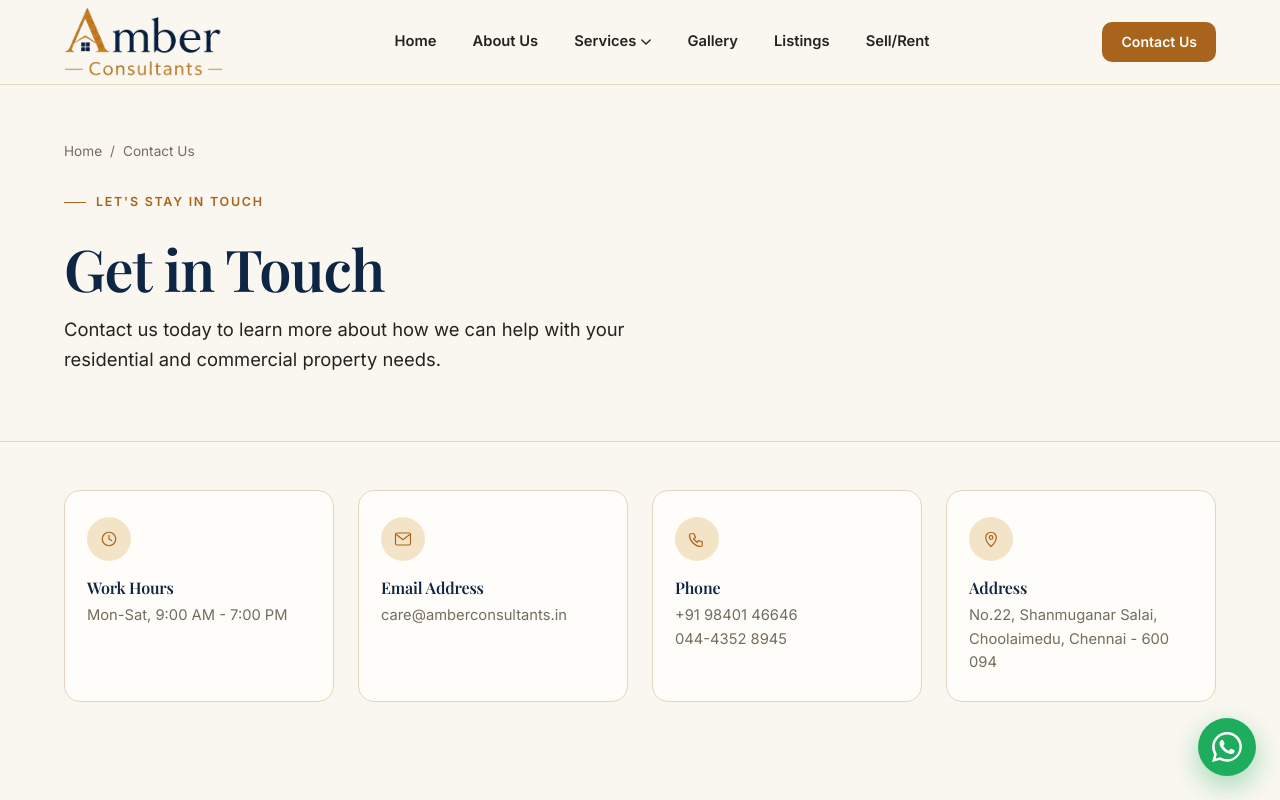
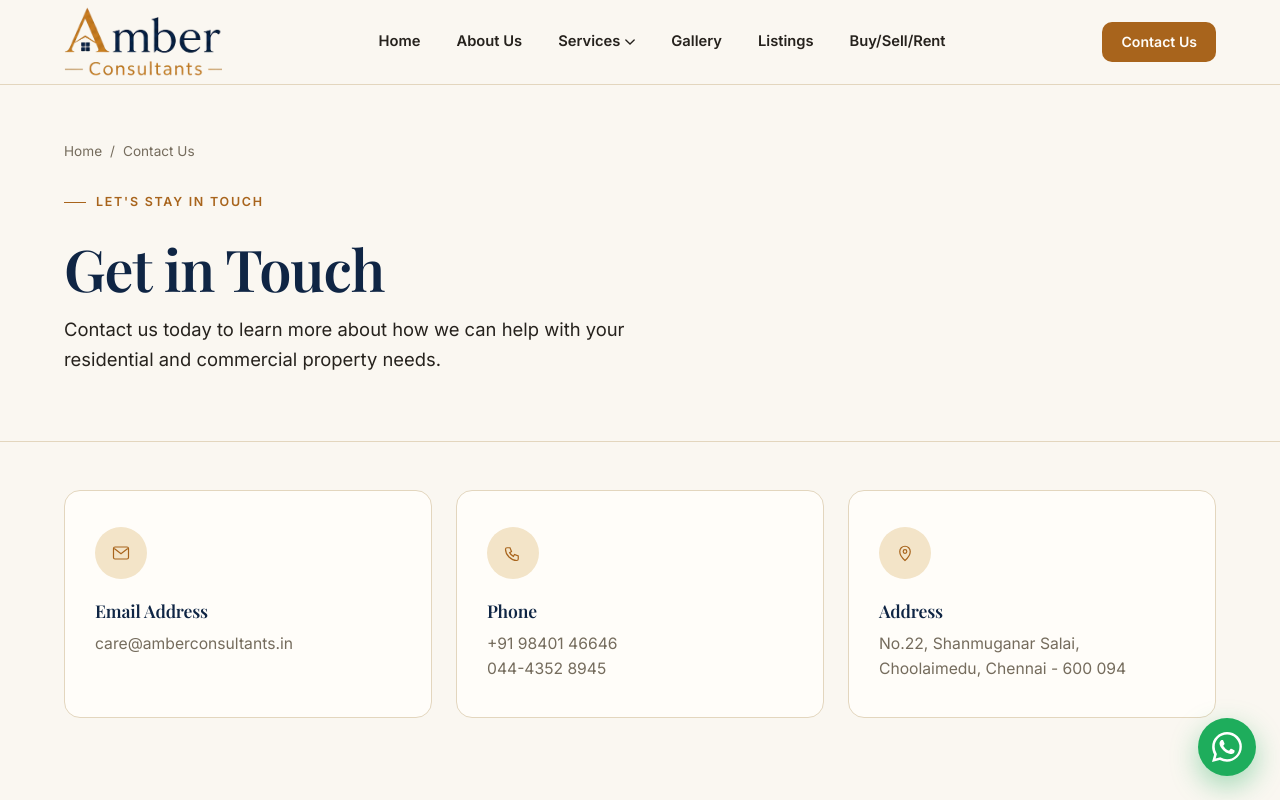
Before and after one commit to karan51290/Amber-Consultants, a plain HTML site: page site/contact.html in a window 1280 px wide. Shown: the top 800 px of the page. Drawn offline with nearby package versions, Linux system fonts and the light colour scheme.

Commit message:
Apply v9 content revisions and contact page cleanup
Remove work hours from footer/contact page, rebrand Sell/Rent to
Buy/Sell/Rent site-wide, simplify home service card labels, restyle
renovation page bullets/highlight band/spacing, and rebalance the
3-column contact info grid.

Co-Authored-By: Claude Sonnet 5 <noreply@anthropic.com>

```diff
--- a/site/contact.html
+++ b/site/contact.html
@@ -34,7 +34,7 @@
                 </li>
 <li><a class="nav-link" href="gallery.html">Gallery</a></li>
 <li><a class="nav-link" href="listings.html">Listings</a></li>
-<li><a class="nav-link" href="sell.html">Sell/Rent</a></li>
+<li><a class="nav-link" href="sell.html">Buy/Sell/Rent</a></li>
 </ul>
     </nav>
     <div class="nav-cta">
@@ -63,7 +63,7 @@
                 </li>
 <li><a class="nav-link" href="gallery.html">Gallery</a></li>
 <li><a class="nav-link" href="listings.html">Listings</a></li>
-<li><a class="nav-link" href="sell.html">Sell/Rent</a></li>
+<li><a class="nav-link" href="sell.html">Buy/Sell/Rent</a></li>
   </ul>
   <a href="contact.html" class="btn btn-primary btn-block" style="margin-top:24px;">Contact Us</a>
 </aside>
@@ -81,11 +81,6 @@
 <section class="section-tight">
   <div class="container">
     <div class="contact-info-grid">
-      <div class="contact-info-card">
-        <div class="icon-wrap"><svg width="18" height="18" viewBox="0 0 24 24" fill="none"><circle cx="12" cy="12" r="9" stroke="currentColor" stroke-width="1.6"/><path d="M12 7v5l3.5 2" stroke="currentColor" stroke-width="1.6" stroke-linecap="round"/></svg></div>
-        <h4>Work Hours</h4>
-        <p>Mon-Sat, 9:00 AM - 7:00 PM</p>
-      </div>
       <div class="contact-info-card">
         <div class="icon-wrap"><svg width="18" height="18" viewBox="0 0 24 24" fill="none"><rect x="2" y="4" width="20" height="16" rx="2" stroke="currentColor" stroke-width="1.6"/><path d="m3 6 9 7 9-7" stroke="currentColor" stroke-width="1.6"/></svg></div>
         <h4>Email Address</h4>
@@ -188,7 +183,6 @@
           <li><svg width="16" height="16" viewBox="0 0 24 24" fill="none"><path d="M12 22s7-6.2 7-12A7 7 0 1 0 5 10c0 5.8 7 12 7 12z" stroke="currentColor" stroke-width="1.6"/><circle cx="12" cy="10" r="2.4" stroke="currentColor" stroke-width="1.6"/></svg>No.22, Shanmuganar Salai, Choolaimedu, Chennai - 600 094</li>
           <li><svg width="16" height="16" viewBox="0 0 24 24" fill="none"><path d="M4 5h4l2 5-2.5 1.5a11 11 0 0 0 5 5L14 14l5 2v4a2 2 0 0 1-2 2C9.5 22 2 14.5 2 7a2 2 0 0 1 2-2z" stroke="currentColor" stroke-width="1.6"/></svg><a href="tel:+919840146646" style="color:inherit;">+91 98401 46646</a></li>
           <li><svg width="16" height="16" viewBox="0 0 24 24" fill="none"><rect x="2" y="4" width="20" height="16" rx="2" stroke="currentColor" stroke-width="1.6"/><path d="m3 6 9 7 9-7" stroke="currentColor" stroke-width="1.6"/></svg><a href="mailto:care@amberconsultants.in" style="color:inherit;">care@amberconsultants.in</a></li>
-          <li><svg width="16" height="16" viewBox="0 0 24 24" fill="none"><circle cx="12" cy="12" r="9" stroke="currentColor" stroke-width="1.6"/><path d="M12 7v5l3.5 2" stroke="currentColor" stroke-width="1.6" stroke-linecap="round"/></svg>Mon-Sat, 9:00 AM - 7:00 PM</li>
         </ul>
       </div>
     </div>
--- a/site/css/styles.css
+++ b/site/css/styles.css
@@ -505,7 +505,7 @@ a:focus-visible, button:focus-visible, input:focus-visible, textarea:focus-visib
 }
 
 /* ---- Highlight band (value-prop checklist band) ---- */
-.highlight-band { background: var(--amber-deep); border-radius: var(--r-xl); padding: 56px 48px; }
+.highlight-band { background: var(--navy); border-radius: var(--r-xl); padding: 56px 48px; }
 .highlight-list { display: flex; flex-wrap: wrap; justify-content: center; gap: 18px 32px; margin-top: 32px; }
 .highlight-item { display: flex; align-items: center; gap: 12px; color: var(--on-amber); font-weight: 600; font-size: 1.05rem; }
 .check-badge {
@@ -552,7 +552,7 @@ a:focus-visible, button:focus-visible, input:focus-visible, textarea:focus-visib
 .category-item h4 { margin-bottom: 8px; }
 .category-item ul { display: flex; flex-direction: column; gap: 6px; }
 .category-item ul li { font-size: 0.96rem; color: var(--body); position: relative; padding-left: 18px; }
-.category-item ul li::before { content: "—"; position: absolute; left: 0; color: var(--amber-deep); }
+.category-item ul li::before { content: "•"; position: absolute; left: 0; color: var(--amber-deep); }
 
 /* ---- Accordion ---- */
 .accordion { border-radius: var(--r-lg); overflow: hidden; border: 1px solid var(--hairline); background: var(--cream-white); }
@@ -653,18 +653,18 @@ a:focus-visible, button:focus-visible, input:focus-visible, textarea:focus-visib
 .lightbox-next { right: 24px; top: 50%; transform: translateY(-50%); }
 
 /* ---- Contact page ---- */
-.contact-info-grid { display: grid; grid-template-columns: repeat(4, 1fr); gap: var(--sp-lg); }
+.contact-info-grid { display: grid; grid-template-columns: repeat(3, 1fr); gap: var(--sp-lg); }
 .contact-info-card {
   background: var(--cream-white); border: 1px solid var(--hairline); border-radius: var(--r-lg);
-  padding: 26px 22px; text-align: left;
+  padding: 36px 30px; text-align: left;
 }
 .contact-info-card .icon-wrap {
-  width: 44px; height: 44px; border-radius: 50%;
+  width: 52px; height: 52px; border-radius: 50%;
   background: var(--amber-wash); color: var(--amber-deep);
-  display: flex; align-items: center; justify-content: center; margin-bottom: 14px;
+  display: flex; align-items: center; justify-content: center; margin-bottom: 18px;
 }
-.contact-info-card h4 { font-size: 1rem; margin-bottom: 4px; }
-.contact-info-card p { margin: 0; color: var(--muted); font-size: 0.92rem; }
+.contact-info-card h4 { font-size: 1.1rem; margin-bottom: 6px; }
+.contact-info-card p { margin: 0; color: var(--muted); font-size: 0.98rem; }
 @media (max-width: 860px) { .contact-info-grid { grid-template-columns: repeat(2, 1fr); } }
 @media (max-width: 560px) { .contact-info-grid { grid-template-columns: 1fr; } }
 
```
Also changed, not shown: site/about.html (+2 -3 lines), site/building-renovation.html (+3 -4 lines), site/gallery.html (+2 -3 lines), site/home.html (+6 -7 lines), site/index.html (+2 -3 lines), site/interior-design.html (+2 -3 lines), site/listings.html (+2 -3 lines), site/property-management.html (+2 -3 lines), site/real-estate.html (+2 -3 lines), site/sell.html (+5 -6 lines), site/services.html (+2 -3 lines).
